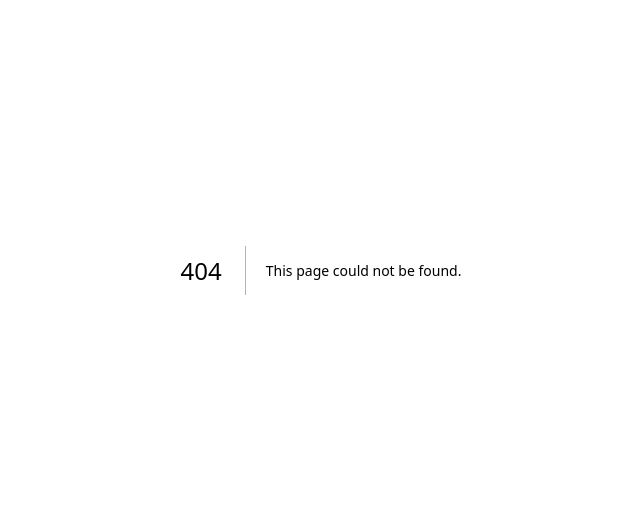
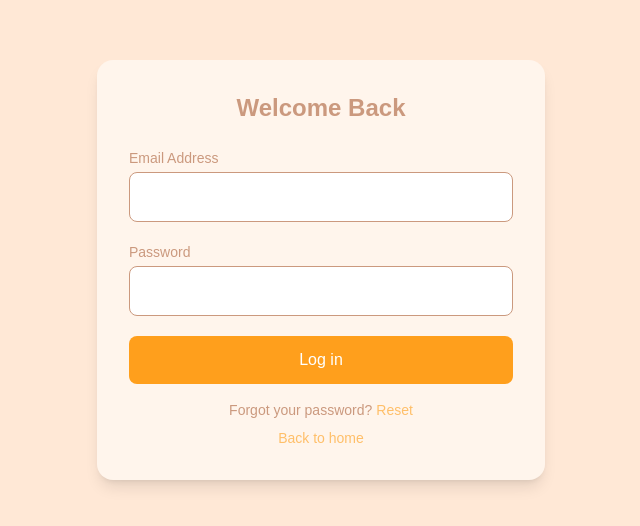
Before and after one commit to adit1110/Reflecta, a Next.js app in the folder reflecta/: page /login in a window 1280 px wide. Before the commit this address had no page. Shown: the part 130-656 px from the top of the page, without its empty margins (319-959 px from the left). Built offline with nearby package versions, Linux system fonts and the light colour scheme.

Commit message:
Made a sign in page, and a sign in button.

```diff
--- /dev/null
+++ b/reflecta/app/login/page.tsx
@@ -0,0 +1,68 @@
+"use client";
+
+import Link from "next/link";
+import { useRouter } from "next/navigation";
+
+export default function LoginPage() {
+  const router = useRouter();
+
+  const handleSubmit = (e: React.FormEvent) => {
+    e.preventDefault();
+    console.log("Login clicked");
+    router.push("/");
+  };
+
+  return (
+    <div className="min-h-screen flex items-center justify-center bg-[#FFE8D6]">
+      <div className="w-full max-w-md bg-[#FFF5EC] rounded-2xl shadow-lg p-8">
+        <h1 className="text-2xl font-semibold text-[#CB997E] mb-6 text-center">
+          Welcome Back
+        </h1>
+
+        <form onSubmit={handleSubmit} className="space-y-5">
+          <div>
+            <label className="block text-sm font-medium text-[#CB997E] mb-1">
+              Email Address
+            </label>
+            <input
+              type="email"
+              required
+              className="w-full px-4 py-3 rounded-lg border border-[#CB997E] bg-white focus:outline-none focus:ring-2 focus:ring-[#FF9F1C]"
+            />
+          </div>
+
+          <div>
+            <label className="block text-sm font-medium text-[#CB997E] mb-1">
+              Password
+            </label>
+            <input
+              type="password"
+              required
+              className="w-full px-4 py-3 rounded-lg border border-[#CB997E] bg-white focus:outline-none focus:ring-2 focus:ring-[#FF9F1C]"
+            />
+          </div>
+
+          <button
+            type="submit"
+            className="w-full py-3 rounded-lg bg-[#FF9F1C] text-white font-medium hover:bg-[#FFBF69] transition"
+          >
+            Log in
+          </button>
+        </form>
+
+        <p className="text-center text-sm text-[#CB997E] mt-4">
+          Forgot your password?
+          <span className="text-[#FFBF69] cursor-pointer ml-1">
+            Reset
+          </span>
+        </p>
+
+        <p className="text-center text-sm text-[#CB997E] mt-2">
+          <Link href="/" className="text-[#FFBF69] hover:underline">
+            Back to home
+          </Link>
+        </p>
+      </div>
+    </div>
+  );
+}
--- a/reflecta/app/page.tsx
+++ b/reflecta/app/page.tsx
@@ -2,6 +2,7 @@
 
 import { useState, useEffect } from 'react';
 import { PenLine, TrendingUp, Lock, ArrowRight, Sparkles } from 'lucide-react';
+import Link from "next/link";
 
 export default function Home() {
   const [scrollY, setScrollY] = useState(0);
@@ -37,9 +38,9 @@ export default function Home() {
             Reflecta
           </span>
         </div>
-        <button className="px-6 py-2.5 text-sm font-medium text-[#CB997E] border border-[#CB997E]/40 rounded-full hover:bg-[#CB997E] hover:text-[#FFE8D6] transition-all duration-300 hover:border-[#CB997E]">
+        <Link href="/login" className="px-6 py-2.5 text-sm font-medium text-[#CB997E] border border-[#CB997E]/40 rounded-full hover:bg-[#CB997E] hover:text-[#FFE8D6] transition-all duration-300 hover:border-[#CB997E]">
           Sign In
-        </button>
+        </Link>
       </nav>
 
       {/* Hero Section */}
```
Also changed, not shown: 1 other file (tests, documents, lock files or other folders).
